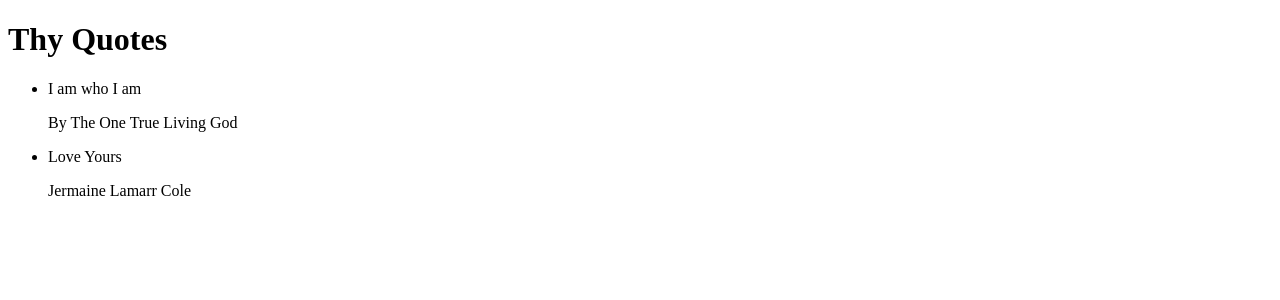
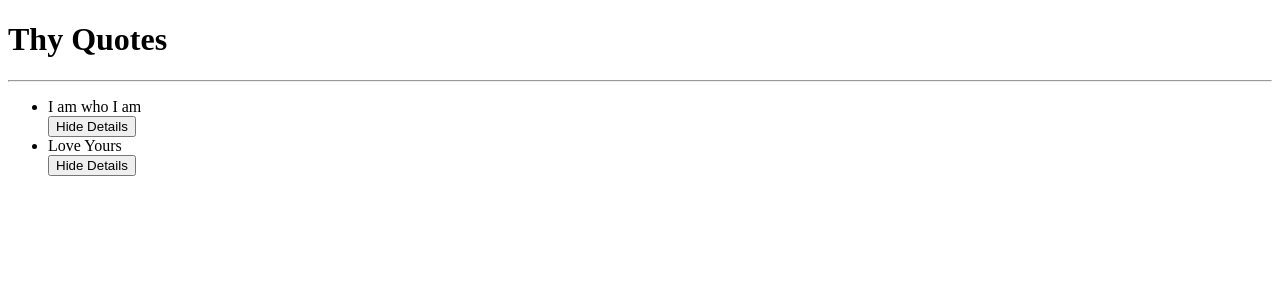
Before and after one commit to Lorddoyo/quotee, an Angular app: page / in a window 1280 px wide. Shown: the top 300 px of the page. Built offline with nearby package versions, Linux system fonts and the light colour scheme.

Commit message:
in my repeat/repeat.component.html i added a toogle button and an attribute i=index

```diff
--- a/src/app/app.component.ts
+++ b/src/app/app.component.ts
@@ -8,7 +8,7 @@
 })
 export class AppComponent {
   repeats = [
-    new Repeat(1,'I am who I am'),
-    new Repeat(2,'Love Yours'),
+    new Repeat(1,'I am who I am','By The One True Living God'),
+    new Repeat(2,'Love Yours','Jermaine Lamarr Cole'),
   ]
 }
--- a/src/app/repeat/repeat.component.html
+++ b/src/app/repeat/repeat.component.html
@@ -1,8 +1,10 @@
 <h1>Thy Quotes</h1>
+<hr>
 <ul>
-  <div *ngFor='let repeat of repeats'>
+  <div *ngFor='let repeat of repeats;let i = index'>
     <li>{{repeat.name}}</li>
-    <app-repeat-details [repeat]='repeat'></app-repeat-details>
+    <button (click)='toogleDetails(i)'>Hide Details</button>
+    <app-repeat-details *ngIf="repeat.showDescription" [repeat]='repeat'></app-repeat-details>
 
   </div>
 </ul>
```
